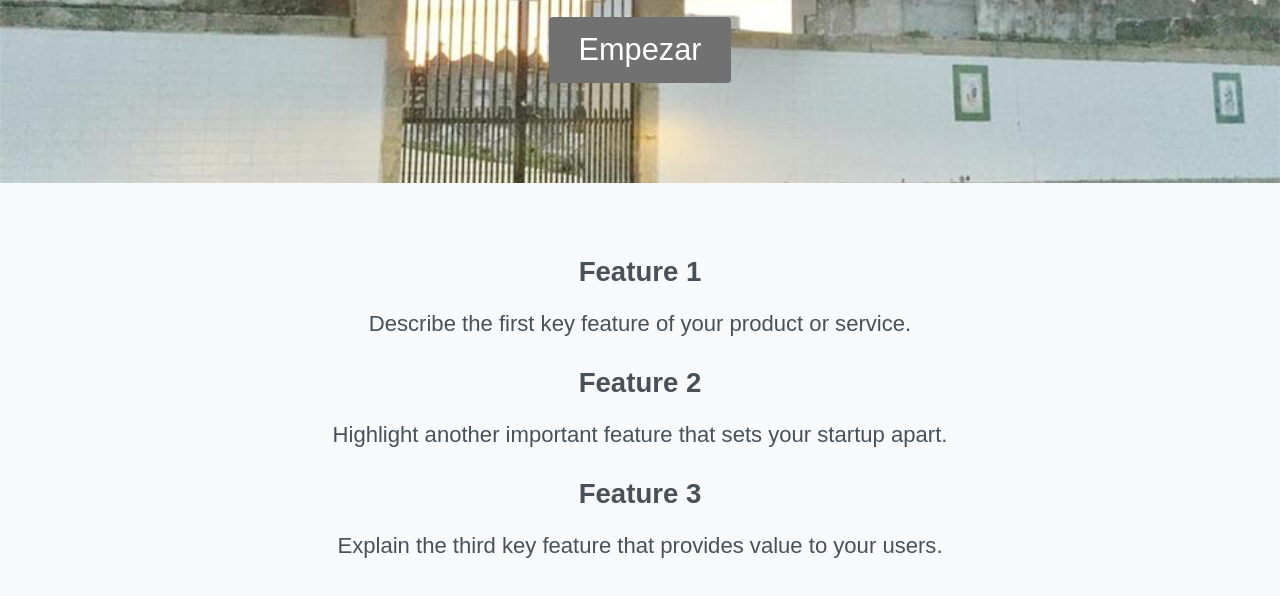
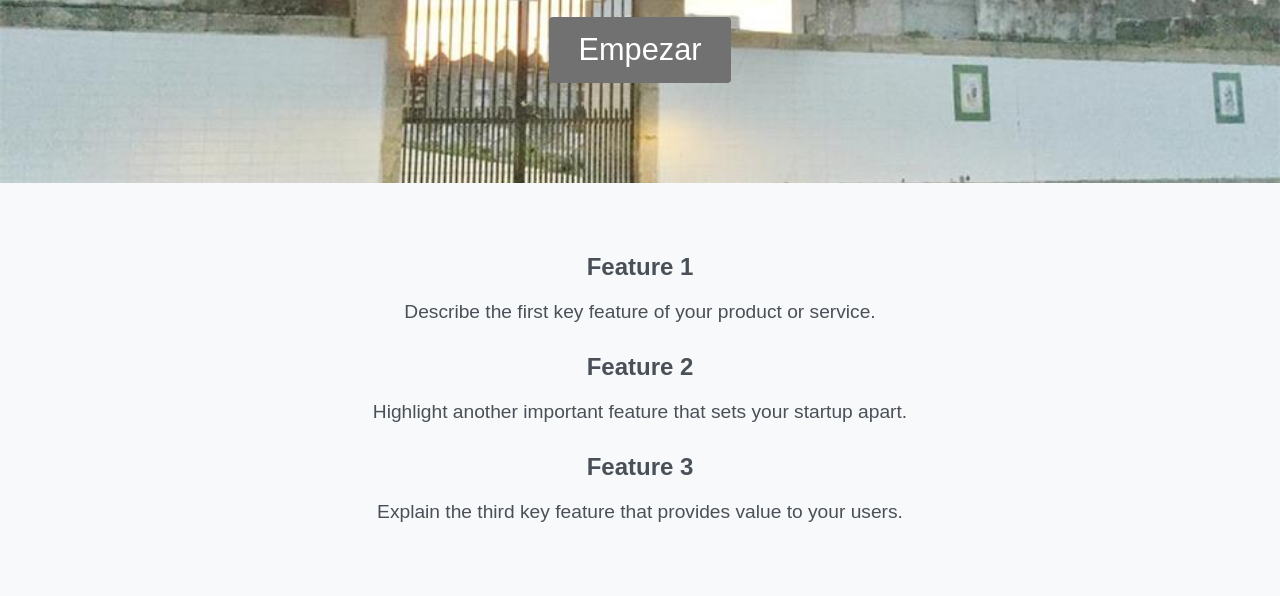
Before and after one commit to tonyromero23/tonyromero23.github.io, a plain HTML site: page index.html in a window 1280 px wide. Shown: the part 304-900 px from the top of the page. Drawn offline with Linux system fonts and the light colour scheme.

Commit message:
Update style.css

```diff
--- a/style.css
+++ b/style.css
@@ -4,7 +4,6 @@ body {
     padding: 0;
     background-color: #f8f9fa;
     color: #495057;
-    font-size: calc(16px + (20 - 16) * ((100vw - 320px) / (1920 - 320)));
 }
 
 header {
```
